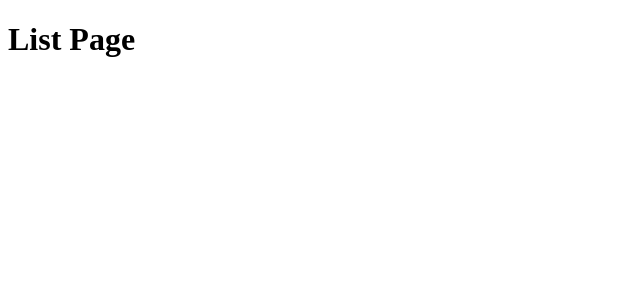
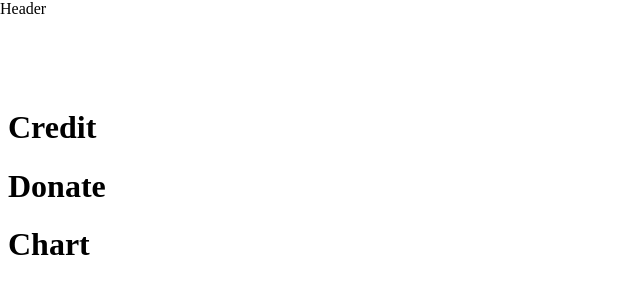
Before and after one commit to jsh1147/codeit-FE10-Fandom-K, a React (Vite) app: page /list in a window 1280 px wide. Shown: the top 300 px of the page, without its empty margins (0-640 px from the left). Built offline with nearby package versions, Linux system fonts and the light colour scheme.

Commit message:
feat: Add basic layout structure (#2)

```diff
--- a/src/Router.jsx
+++ b/src/Router.jsx
@@ -5,13 +5,15 @@ import {
   RouterProvider,
 } from 'react-router-dom';
 import CreditTestPage from './pages/CreditTestPage';
+import Layout from './components/layout/Layout';
+import ListPage from './pages/listPage/ListPage';
 
 const router = createBrowserRouter(
   createRoutesFromElements(
     <>
       <Route index element={<h1>Rending Page</h1>} />
-      <Route>
-        <Route path="list" element={<h1>List Page</h1>} />
+      <Route element={<Layout />}>
+        <Route path="list" element={<ListPage />} />
         <Route path="mypage" element={<h1>My Page</h1>} />
         <Route path="creditTest" element={<CreditTestPage />} />
         <Route path="*" element={<h1>Non Page</h1>} />
--- /dev/null
+++ b/src/components/layout/Header.jsx
@@ -0,0 +1,5 @@
+import styles from './Header.module.css';
+
+export default function Header() {
+  return <header className={styles['header']}>Header</header>;
+}
--- /dev/null
+++ b/src/components/layout/Header.module.css
@@ -0,0 +1,5 @@
+.header {
+  position: fixed;
+  inset: 0 0 auto 0;
+  height: 80px;
+}
--- /dev/null
+++ b/src/components/layout/Layout.jsx
@@ -0,0 +1,11 @@
+import { Outlet } from 'react-router-dom';
+import Header from './Header';
+
+export default function Layout() {
+  return (
+    <>
+      <Header />
+      <Outlet />
+    </>
+  );
+}
--- /dev/null
+++ b/src/pages/listPage/ListPage.jsx
@@ -0,0 +1,11 @@
+import styles from './ListPage.module.css';
+
+export default function ListPage() {
+  return (
+    <main className={styles.main}>
+      <h1>Credit</h1>
+      <h1>Donate</h1>
+      <h1>Chart</h1>
+    </main>
+  );
+}
--- /dev/null
+++ b/src/pages/listPage/ListPage.module.css
@@ -0,0 +1,3 @@
+.main {
+  padding-top: 80px;
+}
```
